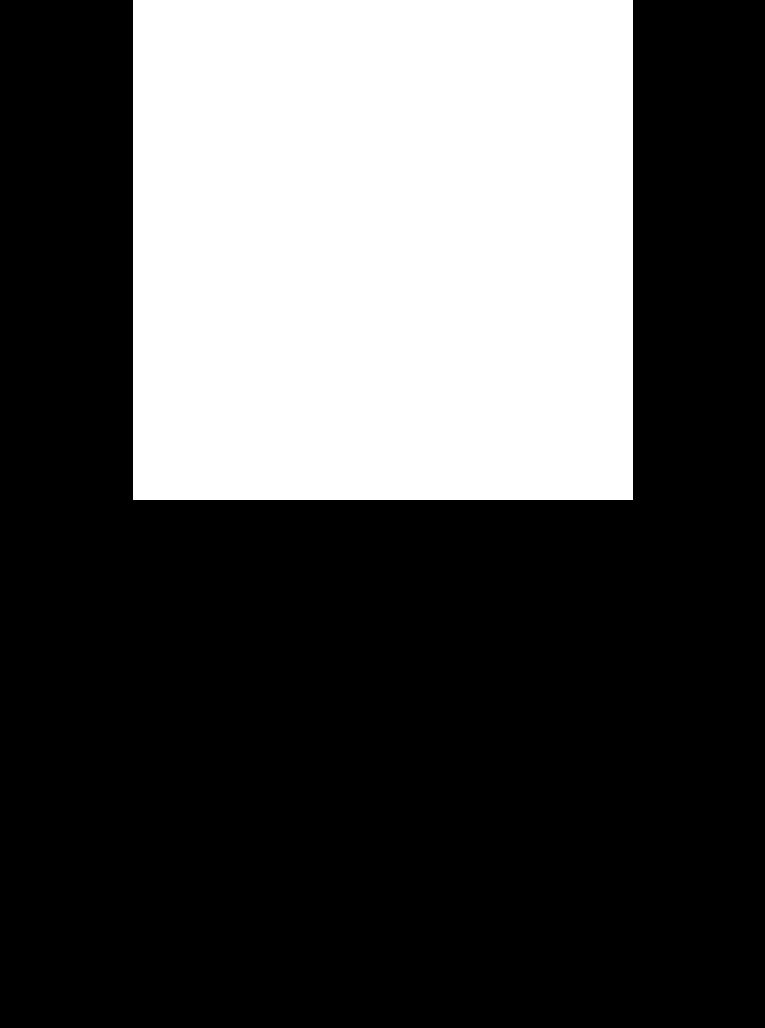
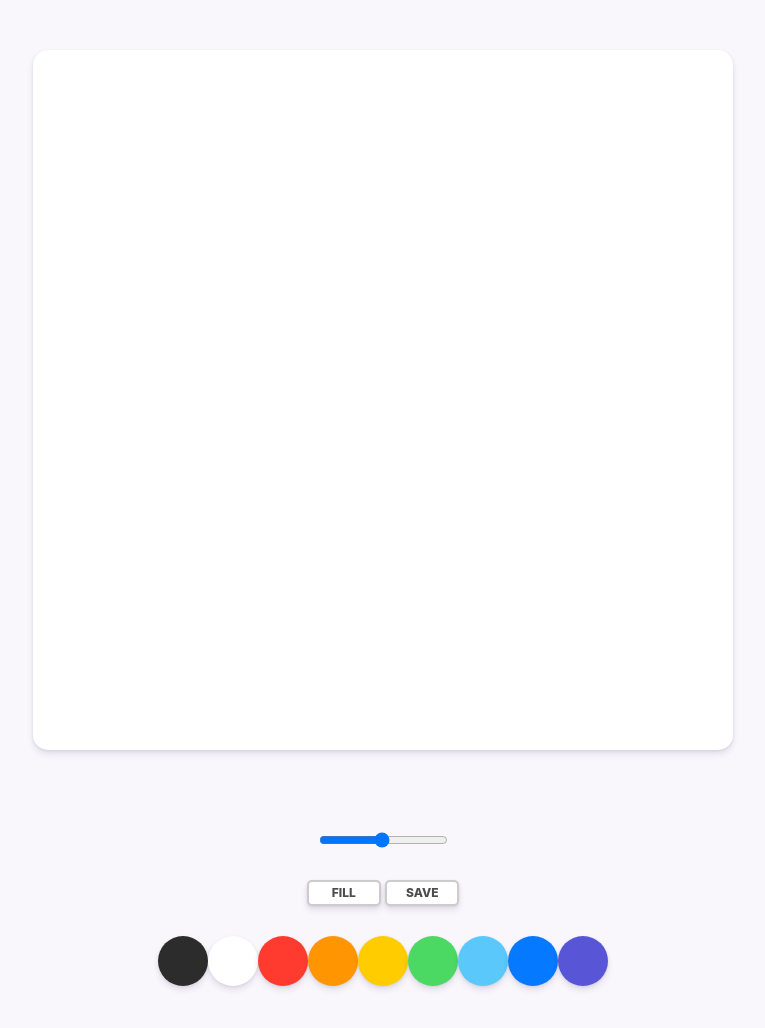
Before and after one commit to eslerkang/paintjs, a plain HTML site: page index.html in a window 1280 px wide. Shown: the whole page, without its empty margins (257-1022 px from the left). Before the commit the page ends 800 px from the top, so only its background shows below. Drawn offline with Linux system fonts and the light colour scheme.

Commit message:
start to paint!

```diff
--- a/app.js
+++ b/app.js
@@ -0,0 +1,36 @@
+const canvas = document.getElementById('jsCanvas');
+const ctx = canvas.getContext('2d');
+canvas.width = 700;
+canvas.height = 700;
+ctx.strokeStyle = "#2c2c2c";
+ctx.lineWidth = 2.5;
+
+let painting = false;
+
+function onMouseMove(event) {
+	const x = event.offsetX;
+	const y = event.offsetY;
+	if(!painting) {
+		ctx.beginPath();
+		ctx.moveTo(x, y);
+	} else {
+		ctx.lineTo(x, y);
+		ctx.stroke();
+	}
+}
+
+function startPainting() {
+	painting = true;
+}
+
+function stopPainting() {
+	painting = false;
+}
+
+if(canvas) {
+	canvas.addEventListener("mousemove", onMouseMove);
+	canvas.addEventListener("mousedown", startPainting);
+	canvas.addEventListener("mouseup", stopPainting);
+	canvas.addEventListener("mouseleave", stopPainting);
+
+}
--- a/index.html
+++ b/index.html
@@ -9,6 +9,40 @@
 	</head>
 	<body>
 		<canvas id="jsCanvas" class="canvas"></canvas>
+		<div class="controls">
+
+			<div class="controls__range">
+				<input
+					   type="range"
+					   id="jsRange"
+					   min="0.1"
+					   max="5.0"
+					   value="2.5"
+					   step="0.1"
+				>
+			</div>
+
+			<div class="controls__btns">
+				<button id="jsMode">
+					Fill
+				</button>
+				<button id="jsSave">
+					Save
+				</button>
+			</div>
+
+			<div class="controls__colors" id="colors">
+				<div class="controls__color" style="background-color: #2c2c2c"></div>
+				<div class="controls__color" style="background-color: white"></div>
+				<div class="controls__color" style="background-color: #FF3B30"></div>
+				<div class="controls__color" style="background-color: #FF9500"></div>
+				<div class="controls__color" style="background-color: #FFCC00"></div>
+				<div class="controls__color" style="background-color: #4CD963"></div>
+				<div class="controls__color" style="background-color: #5AC8FA"></div>
+				<div class="controls__color" style="background-color: #0579FF"></div>
+				<div class="controls__color" style="background-color: #5856D6"></div>
+			</div>
+		</div>
 		<script src="app.js"></script>
 	</body>
 </html>
--- a/styles.css
+++ b/styles.css
@@ -1,15 +1,67 @@
 @import "reset.css";
 
 body {
-	background-color: black;
+	background-color: #f9f6fc;
 	font-family: -apple-system, BlinkMacSystemFont, "Segoe UI", Roboto, Oxygen, Ubuntu, Cantarell, "Open Sans", "Helvetica Neue", sans-serif;
 	display: flex;
 	flex-direction: column;
 	align-items:center;
+	padding: 50px 0;
 }
 
 .canvas {
-	width: 500px;
-	height: 500px;
+	width: 700px;
+	height: 700px;
 	background-color: white;
+	border-radius: 15px;
+	box-shadow: 0 4px 6px rgba(50,50,93,0.11), 0 1px 3px rgba(0,0,0,0.08);
 }
+
+.controls {
+	margin-top: 80px;
+	display: flex;
+	flex-direction: column;
+	align-items: center;
+}
+
+.controls .controls__btns {
+	margin-bottom: 30px;
+}
+
+.controls__btns button {
+	all: unset;
+	cursor: pointer;
+	background-color: white;
+	padding: 5px 0px;
+	width: 70px;
+	text-align: center;
+	border: 2px solid rgba(0,0,0,0.2);
+	color: rgba(0,0,0,0.7);
+	border-radius: 5px;
+	box-shadow: 0 4px 6px rgba(50,50,93,0.11), 0 1px 3px rgba(0,0,0,0.08);
+	text-transform: uppercase;
+	font-weight: 800;
+	font-size: 12px;
+
+}
+
+.controls__btns button:active {
+	transform: scale(0.9);
+}
+
+.controls .controls__colors{
+	display: flex;
+}
+
+.controls__colors .controls__color {
+	width: 50px;
+	height: 50px;
+	border-radius: 50%;
+	cursor: pointer;
+	box-shadow: 0 4px 6px rgba(50,50,93,0.11), 0 1px 3px rgba(0,0,0,0.08);
+
+}
+
+.controls .controls__range {
+	margin-bottom: 30px;
+}
```
